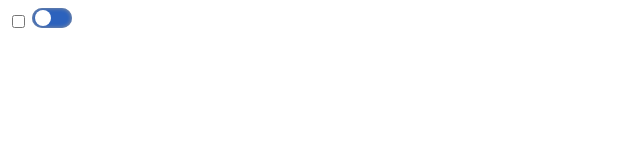
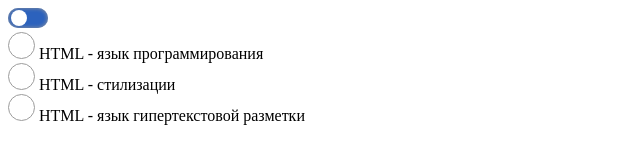
Before and after one commit to kairat-dev/castom-input, a plain HTML site: page index.html in a window 1280 px wide. Shown: the whole page, without its empty margins (0-640 px from the left). Drawn offline with Linux system fonts and the light colour scheme.

Commit message:
completed the project

```diff
--- a/css/style.css
+++ b/css/style.css
@@ -33,3 +33,31 @@
 .castop_imp:checked + .castom_lbl::before {
     left: 20px;
 }
+
+.radio_lbl {
+    position: relative;
+    display: inline-block;
+    width: 25px;
+    height: 25px;
+    border-radius: 50%;
+    border: 1px solid #9c9c9c;
+}
+.radio_lbl::before {
+    content: "";
+    position:absolute;
+    width: 14px;
+    height: 9px;
+    border-left: 2px solid green;
+    border-bottom: 2px solid green;
+    margin: auto;
+    top: 0;
+    bottom: 4px;
+    left: 1px;
+    right: 0;
+    transform: rotate(-45deg);
+    opacity: 0;
+    transition: .3s;
+}
+.radio_inp:checked + .radio_lbl::before {
+    opacity: 1;
+}
--- a/index.html
+++ b/index.html
@@ -9,8 +9,24 @@
 </head>
 <body>
     <div class="castom">
-        <input class="castop_imp" type="checkbox" id="checkbox">
+        <input class="castop_imp" type="checkbox" id="checkbox" hidden>
         <label class="castom_lbl" for="checkbox"></label>
+    </div>
+
+    <div class="radio">
+        <input name="q1" class="radio_inp" type="radio" id="radio" hidden>
+        <label class="radio_lbl" for="radio"></label>
+        <label for="radio">HTML - язык программирования</label>
+    </div>
+    <div class="radio">
+        <input name="q1" class="radio_inp" type="radio" id="radio1" hidden>
+        <label class="radio_lbl" for="radio1"></label>
+        <label for="radio1">HTML - стилизации</label>
+    </div>
+    <div class="radio">
+        <input name="q1" class="radio_inp" type="radio" id="radio2" hidden>
+        <label class="radio_lbl" for="radio2"></label>
+        <label for="radio2">HTML - язык гипертекстовой разметки</label>
     </div>
 </body>
 </html>
```
